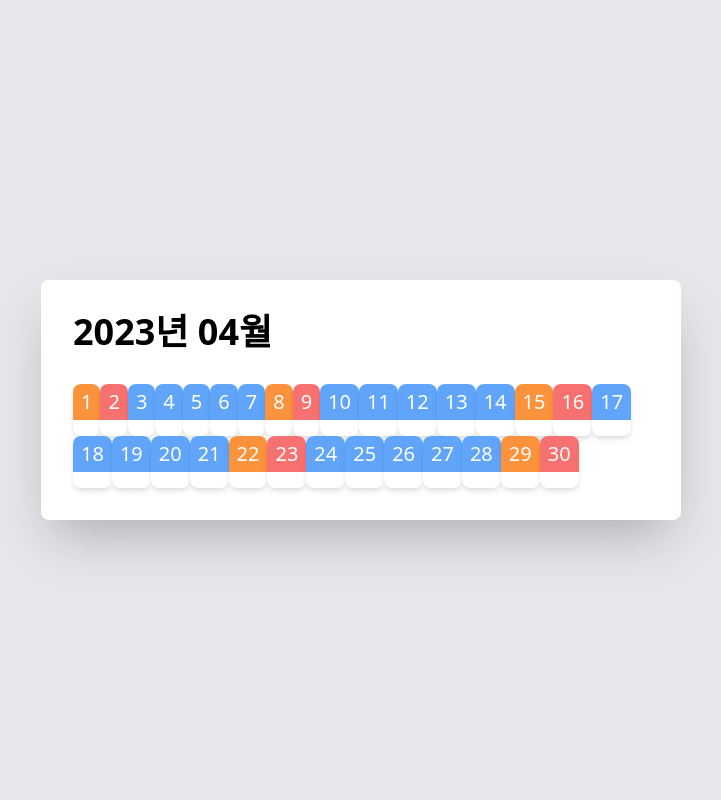
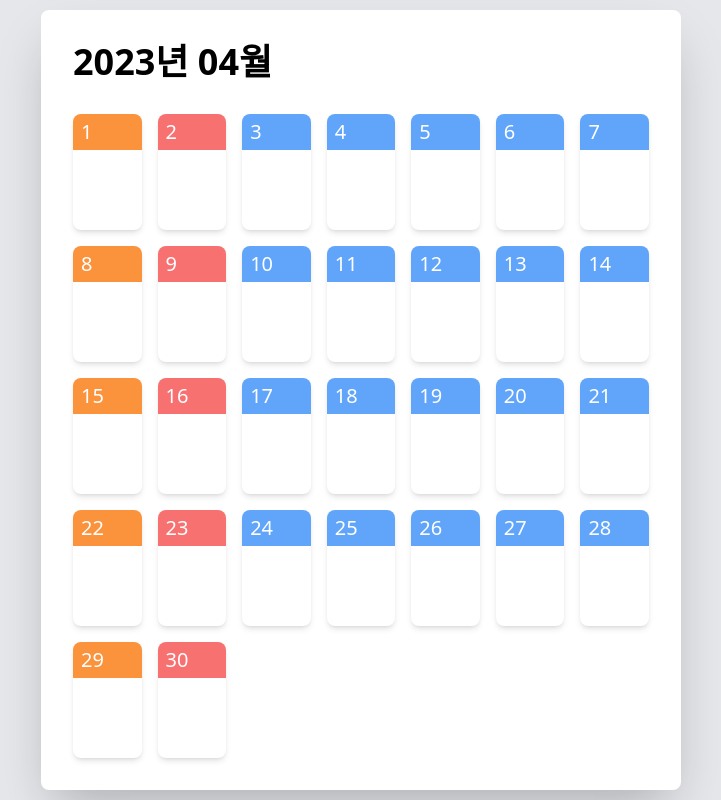
Before and after one commit to seon-2/bcs-part2-react, a React (Create React App) app in the folder calendar/: page / in a window 1280 px wide. Shown: the whole page, without its empty margins (279-1000 px from the left). Built offline with nearby package versions, Linux system fonts and the light colour scheme.

Commit message:
💄 [design] 달력처럼 디자인 (한 줄에 7개, 높이)

```diff
--- a/calendar/src/Components/Calendar.jsx
+++ b/calendar/src/Components/Calendar.jsx
@@ -5,6 +5,7 @@ function Calendar() {
   return (
     <div className="bg-white w-1/2 rounded-lg shadow-2xl p-8">
       <div className="pb-8 text-4xl font-bold">2023년 04월</div>
+      <ul className="grid grid-cols-7 gap-4">
         {calendarData.map((v, i) => {
           // v는 value, i는 index (파라미터이기 때문에 변수는 마음대로 해도 됨!)
           // index와 value 콘솔에 출력해보기 (콘솔에 2번 찍히지만, 이거는 -> 디버깅 렌더링 때문에! (index.js의 React.StrictMode) 실습 시 끄지 않는 것이 좋음_디버깅)
@@ -12,6 +13,7 @@ function Calendar() {
           console.log(`index : ${i + 1}, value : ${v}`);
           return <Date key={i} date={v.date} day={v.day} todos={v.todos} />; // key prop 추가해서 에러 해결!
         })}
+      </ul>
     </div>
   );
 }
--- a/calendar/src/Components/Date.jsx
+++ b/calendar/src/Components/Date.jsx
@@ -16,7 +16,7 @@ function Date(props) {
       >
         {props.date}
       </div>
-      <ul className="p-2 text-lg">
+      <ul className="p-2 text-lg h-20 ">
         {props.todos.map((v, i) => {
           return <li>{v}</li>;
         })}
```
Lines whose indentation alone changed are shown as unchanged.
